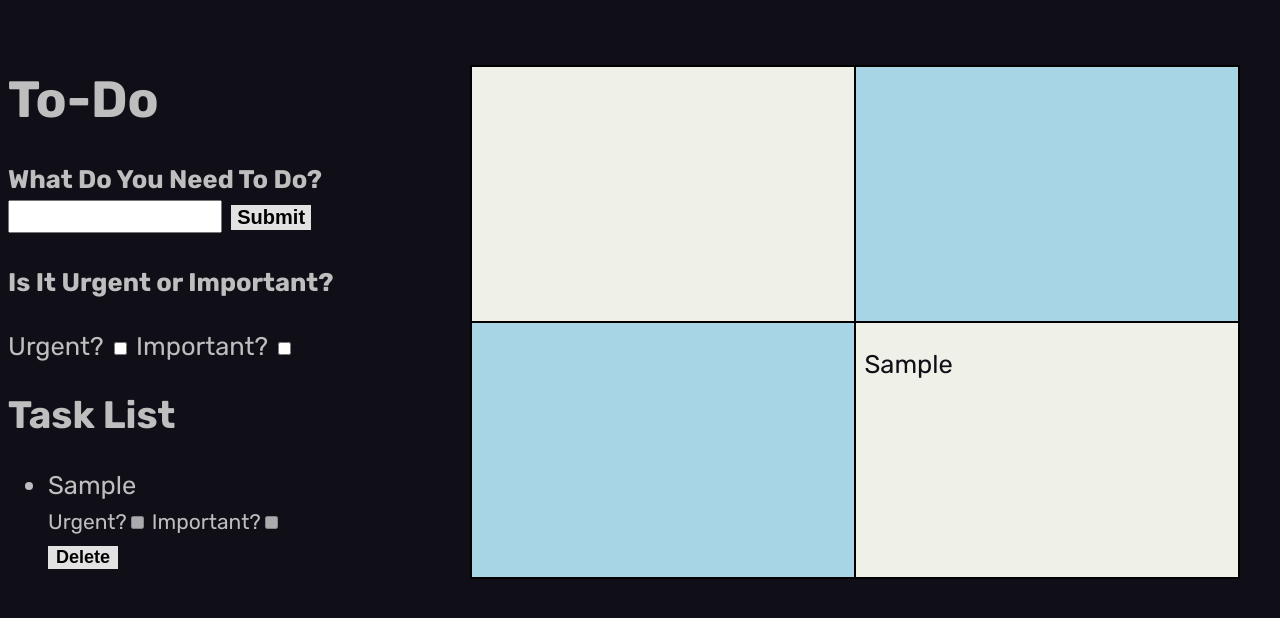
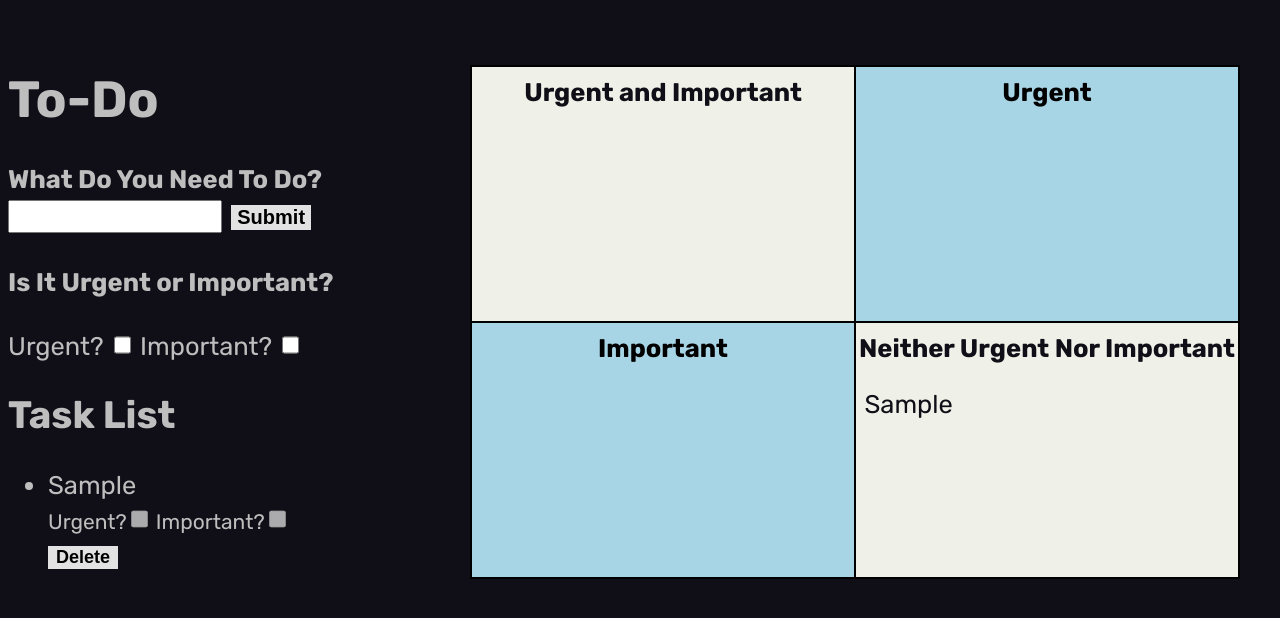
Before and after one commit to Andrew-DL/andrew-dl.github.io, a website: page index.html in a window 1280 px wide. Both pictures are taken after typing "Sample" into the empty fields and a click on the button "Submit". Drawn offline with Linux system fonts and the light colour scheme.

Commit message:
added quadrant titles and a bunch of CSS hover effects

```diff
--- a/index.html
+++ b/index.html
@@ -18,12 +18,12 @@
 	<h4 id="whatDoYouNeedToDo" for="task">What Do You Need To Do?</h4>
 	<input type="text" id="task" name="To-Do" value="">
 	<button type="button" id="submit">Submit</button>
-	</div>
+    </div>
         <h4>Is It Urgent or Important?</h4>
-        <label for="urgent">Urgent?</label>
-        <input type="checkbox" id="urgent" name="urgent">
-	<label for="important">Important?</label>
-        <input type="checkbox" id="important" name="important"><br>
+        <span class="inputCheckboxes"><label for="urgent" id="inputULabel">Urgent?</label>
+        <input type="checkbox" id="urgent" name="urgent"></span>
+	<spam class="inputCheckboxes"<label for="important" id="inputILabel">Important?</label>
+        <input type="checkbox" id="important" name="important"></span><br>
     </div>
     <div id="tasklist">
       <h2>Task List</h2>
@@ -32,13 +32,21 @@
     </div>
     </div>
     <div id="eisenhower-matrix">
-      <div id="q1" class="quadrants"><ul id="q1list"></ul></div>
+      <div id="q1" class="quadrants">
+	<h4 class="quadrantTitles">Urgent and Important</h4>
+	<ul id="q1list"></ul></div>
       <!-- Yes U, Yes I -->
-      <div id="q2" class="quadrants"><ul id="q2list"></ul></div>
+      <div id="q2" class="quadrants">
+	<h4 class="quadrantTitles">Urgent</h4>
+	<ul id="q2list"></ul></div>
       <!-- Yes U, No I-->
-      <div id="q3" class="quadrants"><ul id="q3list"></ul></div>
+      <div id="q3" class="quadrants">
+	<h4 class="quadrantTitles">Important</h4>
+	<ul id="q3list"></ul></div>
       <!-- No U, Yes I-->
-      <div id="q4" class="quadrants"><ul id="q4list"></ul></div>
+      <div id="q4" class="quadrants">
+	<h4 class="quadrantTitles">Neither Urgent Nor Important</h4>
+	<ul id="q4list"></ul></div>
       <!-- No U, No I-->
     </div>
     <script src="script.js"></script>
--- a/style.css
+++ b/style.css
@@ -41,6 +41,19 @@ body {
     padding-right: 8.5px;
 }
 
+.quadrantTitles {
+    text-align: center;
+    margin: 10px 0px 13px 0px;
+}
+
+.quadrants > ul > li {
+    padding-bottom: 9px;
+}
+
+.quadrants > ul > li:hover {
+    font-size: 26px;
+}
+
 #eisenhower-matrix > #q1 {
     background-color: #eff1e8;
     color: #100e17;
@@ -65,6 +78,11 @@ body {
     max-width: 30%;
 }
 
+#list > li:hover {
+    color: white;
+    font-size: 27px;
+}
+
 #whatDoYouNeedToDo {
     margin-bottom: 5.5px;
 }
@@ -73,10 +91,28 @@ body {
     flex-direction: row;
 }
 
+.inputCheckboxes:hover {
+    font-size: 27px;
+}
+
+input[type=checkbox] {
+    height: 20px;
+    width: 17px;
+}
+
+input[type=checkbox]:hover {
+    height: 21.5px;
+    width: 19.5px;
+}
+
 #task {
     width: 16.3%;
     height: 6%;
     font-size: 23px;
+}
+
+#task:hover {
+
 }
 
 #submit {
@@ -86,6 +122,10 @@ body {
     background-color: #e2e2e2;
     border: none;
     margin-left: 3px;
+}
+
+#submit:hover {
+    font-size: 21.5px;
 }
 
 .checkboxes{
@@ -110,6 +150,10 @@ body {
     padding: 1px 8px;
     margin-top: 11px;
     margin-bottom: 15px;
+}
+
+.deleteTask:hover {
+    font-size: 19.5px;
 }
 
 /*
```
